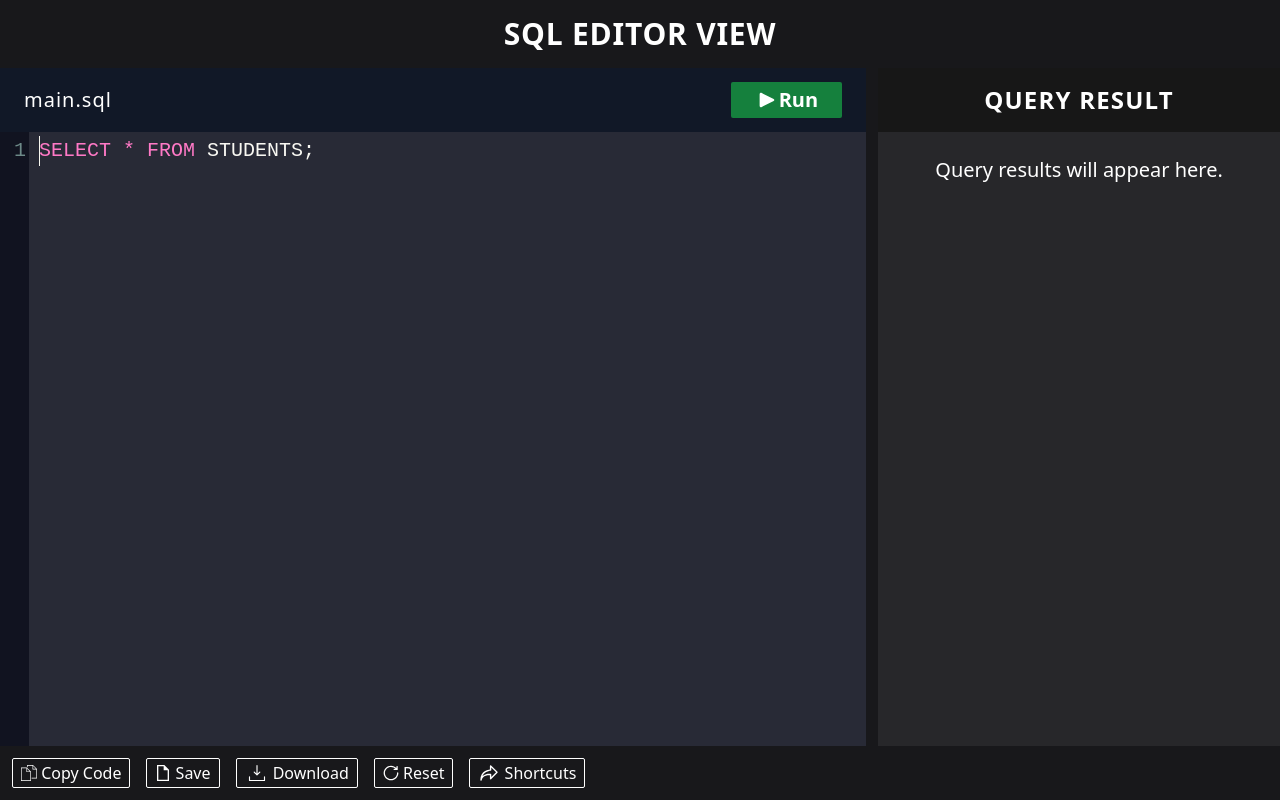
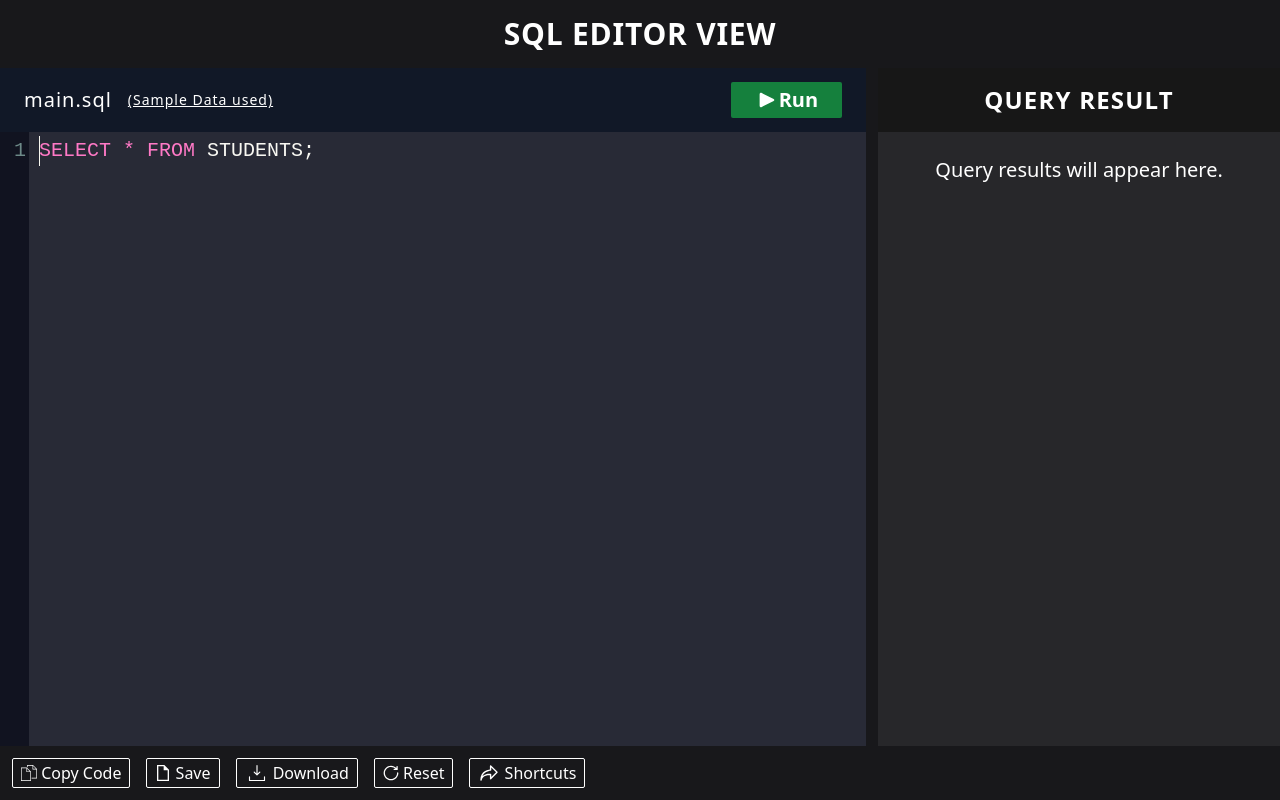
Before and after one commit to rajat2502/SQL-Editor-View, a Vue app: page / in a window 1280 px wide. Built offline with nearby package versions, Linux system fonts and the light colour scheme; no server answers.

Commit message:
fix: add csv link

```diff
--- a/src/components/EditorHeader.vue
+++ b/src/components/EditorHeader.vue
@@ -2,8 +2,14 @@
   <div
     class="text-xl flex items-center justify-between tab-heading text-white tracking-wider bg-coolGray-900 px-6 py-8"
   >
-    <div class="flex">
+    <div class="flex items-center">
       <h3>main.sql</h3>
+      <a
+        href="https://github.com/rajat2502/SQL-Editor-View/blob/main/sample.csv"
+        target="_blank"
+        class="text-sm m-4 underline"
+        >(Sample Data used)</a
+      >
     </div>
     <button
       :disabled="running"
```
